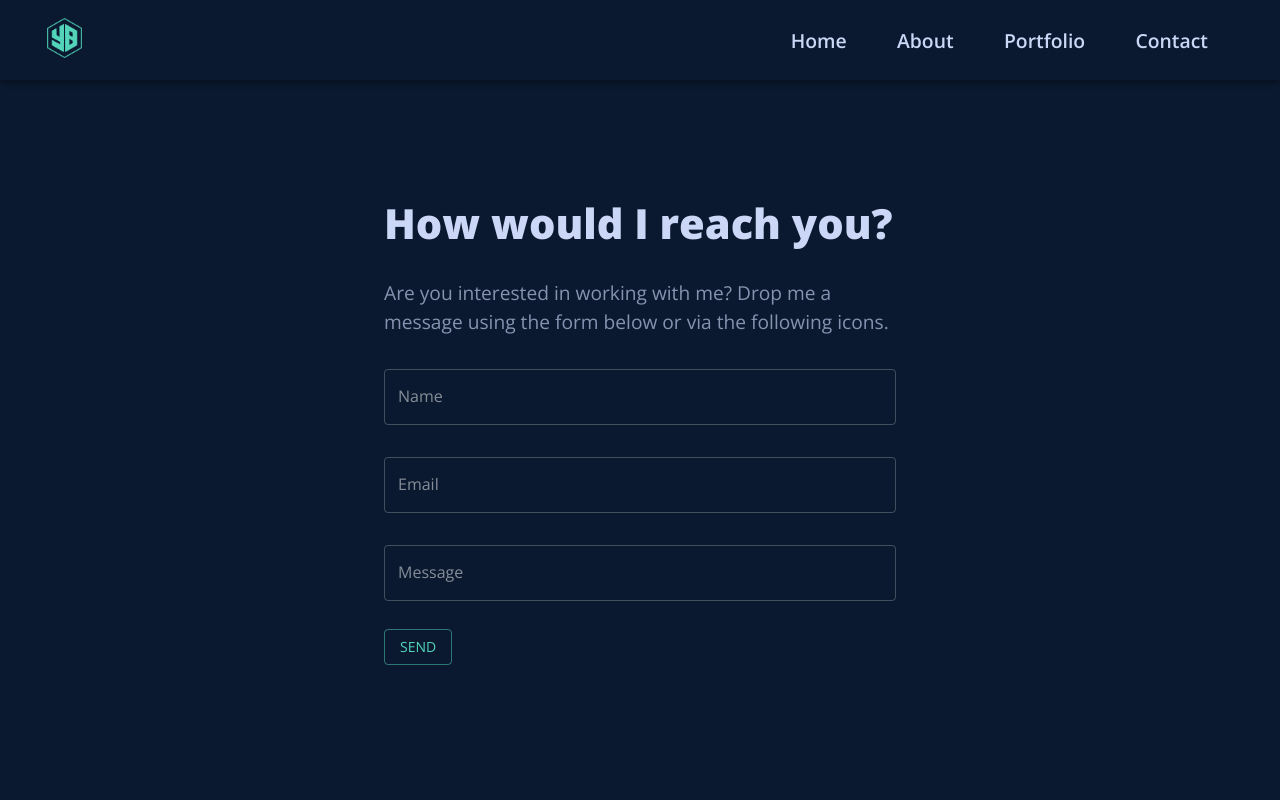
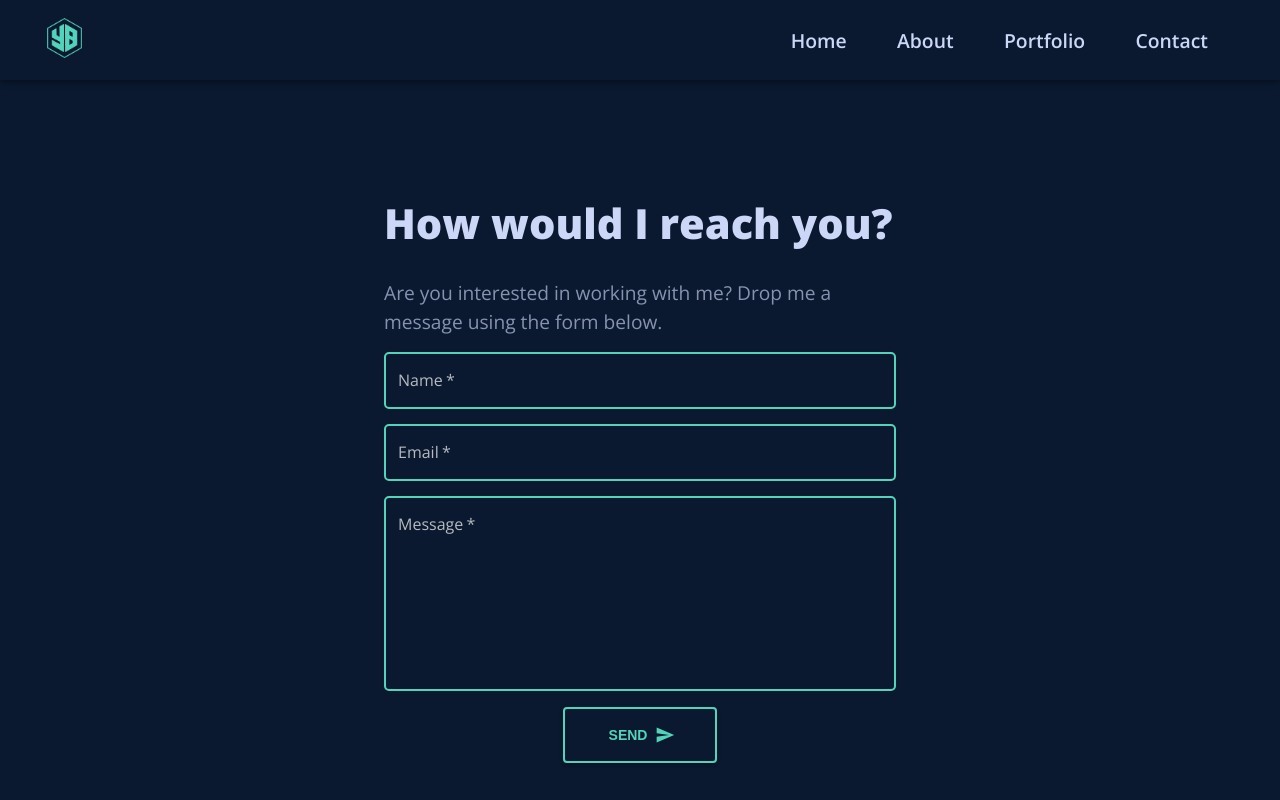
Before and after one commit to SimYuBo/SimYuBo.github.io, a React (Create React App) app: page /contact in a window 1280 px wide. Built offline with nearby package versions, Linux system fonts and the light colour scheme; a web font is replaced by a local one.

Commit message:
Contact Page commit

```diff
--- a/src/Components/Layouts/_ContactLayout.component.tsx
+++ b/src/Components/Layouts/_ContactLayout.component.tsx
@@ -1,3 +1,4 @@
+import ContactForm from "../../Utilities/CustomForm";
 import { MessageForm } from "../ContactPage/ContactElements.component";
 import { LightHeader, LightText, RootBox, TopMarginBox } from "../Miscellaneous/GlobalElements.component";
 
@@ -10,10 +11,10 @@ export default function ContactLayout() {
                         How would I reach you?
                     </LightHeader>
                     <LightText>
-                        Are you interested in working with me? Drop me a message using the form below or via the following icons.
+                        Are you interested in working with me? Drop me a message using the form below.
                     </LightText>
                 </TopMarginBox>
-                <MessageForm/>
+                <ContactForm/>
             </RootBox>
         </>
     );
--- a/src/Components/Layouts/_PortfolioLayout.component.tsx
+++ b/src/Components/Layouts/_PortfolioLayout.component.tsx
@@ -48,7 +48,6 @@ export default function PortfolioLayout() {
                         Title="Project 5"
                         Desc="nunc eget lorem dolor sed viverra ipsum nunc aliquet bibendum enim facilisis gravida neque convallis a cras semper auctor neque vitae tempus quam pellentesque nec nam aliquam sem et tortor consequat id porta nibh venenatis cras sed felis eget velit aliquet sagittis id consectetur purus ut faucibus pulvinar elementum integer enim neque volutpat ac tincidunt vitae semper quis lectus nulla"
                     />
-
                 </TopMarginBox>
                 <Footer />
             </RootBox>
--- a/src/Styles/ContactPage/ContactStyles.tsx
+++ b/src/Styles/ContactPage/ContactStyles.tsx
@@ -1,18 +1,39 @@
 import styled from "@emotion/styled";
-import { Box } from "@mui/material";
-
-export const FormRootBoxSx = {
-    display: 'block',
-    width: '100%',
-}
+import { Box, Button, TextField } from "@mui/material";
+import { mainTheme } from "../Theme";
 
 export const FormContainer = styled(Box)({
     display: 'flex',
     flexDirection: 'column',
     gap: '1rem',
-    maxWidth: '30rem',
     margin: 'auto',
-    padding: '1rem',
-    backgroundColor: '#f9f9f9',
-    borderRadius: '0.5rem',
-  });
+    paddingTop: '1em',
+});
+
+export const CustomTextField = styled(TextField)({
+    '& .MuiOutlinedInput-notchedOutline': {
+        borderWidth: '2px',
+        borderStyle: 'solid',
+        borderColor: mainTheme.palette.primary.main,
+        borderRadius: '5px',
+        width: '100%',
+    },
+    '& .MuiOutlinedInput-root:hover .MuiOutlinedInput-notchedOutline': {
+        borderColor: mainTheme.palette.primary.light,
+    },
+});
+
+export const CustomButton = styled(Button)({
+    borderWidth: '2px',
+    borderStyle: 'solid',
+    borderColor: mainTheme.palette.primary.main,
+    backgroundColor: mainTheme.palette.primary.dark,
+    fontFamily: 'Arial',
+    fontWeight: 'bold',
+    color: mainTheme.palette.primary.main,
+    alignItems: 'center',
+    margin: 'auto',
+    '&:hover': {
+        backgroundColor: mainTheme.palette.secondary.main,
+    },
+})
--- a/src/Utilities/CustomForm.tsx
+++ b/src/Utilities/CustomForm.tsx
@@ -1,7 +1,7 @@
 import { useState } from 'react';
 import { Button, Snackbar, TextField, Alert } from '@mui/material';
 import { Send } from '@mui/icons-material';
-import { FormContainer } from '../Styles/ContactPage/ContactStyles';
+import { CustomButton, CustomTextField, FormContainer } from '../Styles/ContactPage/ContactStyles';
 import emailjs from 'emailjs-com';
 
 interface FormValues {
@@ -46,7 +46,7 @@ const ContactForm = () => {
                 'service_uftaqdq',
                 'template_lkns4qv',
                 emailData,
-                'YOUR_USER_ID'
+                'HP1dxANU6H-QiLrKJ'
             );
 
             setSnackbarSeverity('success');
@@ -63,14 +63,14 @@ const ContactForm = () => {
     return (
         <form onSubmit={handleSubmit}>
             <FormContainer >
-                <TextField
+                <CustomTextField
                     required
                     label="Name"
                     name="name"
                     value={formValues.name}
                     onChange={handleChange}
                 />
-                <TextField
+                <CustomTextField
                     required
                     label="Email"
                     name="email"
@@ -78,23 +78,23 @@ const ContactForm = () => {
                     onChange={handleChange}
                     type="email"
                 />
-                <TextField
+                <CustomTextField
                     required
                     label="Message"
                     name="message"
                     value={formValues.message}
                     onChange={handleChange}
                     multiline
-                    rows={4}
+                    rows={7}
                 />
-                <Button
+                <CustomButton
                     variant="contained"
-                    color="primary"
                     endIcon={<Send />}
                     type="submit"
+                    sx={{width:'30%', height: '4em'}}
                 >
                     Send
-                </Button>
+                </CustomButton>
                 <Snackbar
                     open={openSnackbar}
                     autoHideDuration={6000}
```
